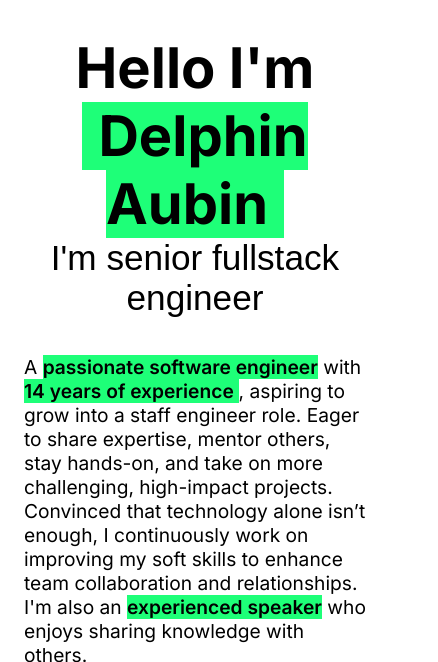
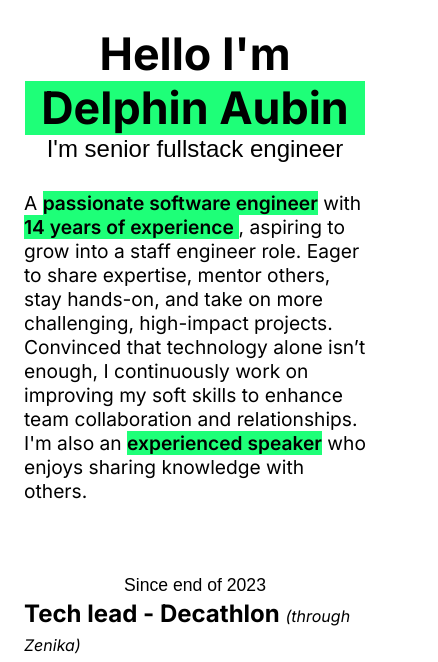
Before and after one commit to delphinaubin/resume, a website: page index.html in a window 390 px wide. Shown: the part 180-842 px from the top of the page, 438 px wide, since content can reach past the window. Drawn offline with Linux system fonts and the light colour scheme; a web font is replaced by a local one.

Commit message:
feat: small mobile style improvements

```diff
--- a/style.css
+++ b/style.css
@@ -221,8 +221,8 @@ body {
   --primary-color: #1eff78;
   --light-background: #F4F4F4;
 
-  --font-xxl: 3.5rem;
-  --font-xl: 2.2rem;
+  --font-xxl: 2.8rem;
+  --font-xl: 1.5rem;
   --font-l: 1.5rem;
   --font-m: 1.2rem;
   --font-sm: 1.1rem;
@@ -232,7 +232,7 @@ body {
 
   --header-padding-block: 3rem;
 
-  --sidebar-inline-size: 100%;
+  --sidebar-inline-size: auto;
   --sidebar-margin-inline-start: 0;
   --sidebar-margin-inline-end: 0rem;
   --sidebar-padding-inline: 1.5rem;
@@ -279,6 +279,8 @@ body {
 
 @media screen and (min-width: 1200px) {
   body {
+    --font-xxl: 6rem;
+    --space-xl: 5rem;
     --sidebar-inline-size: 25rem;
     --sidebar-margin-inline-end: 2rem;
   }
@@ -288,8 +290,8 @@ body {
   body {
     --sidebar-inline-size: 30rem;
 
+    --font-xxl: 6rem;
     --space-xl: 5rem;
-    --font-xxl: 6rem;
     --font-xl: 3.5rem;
     --font-sm: 1.3rem;
   }
```
